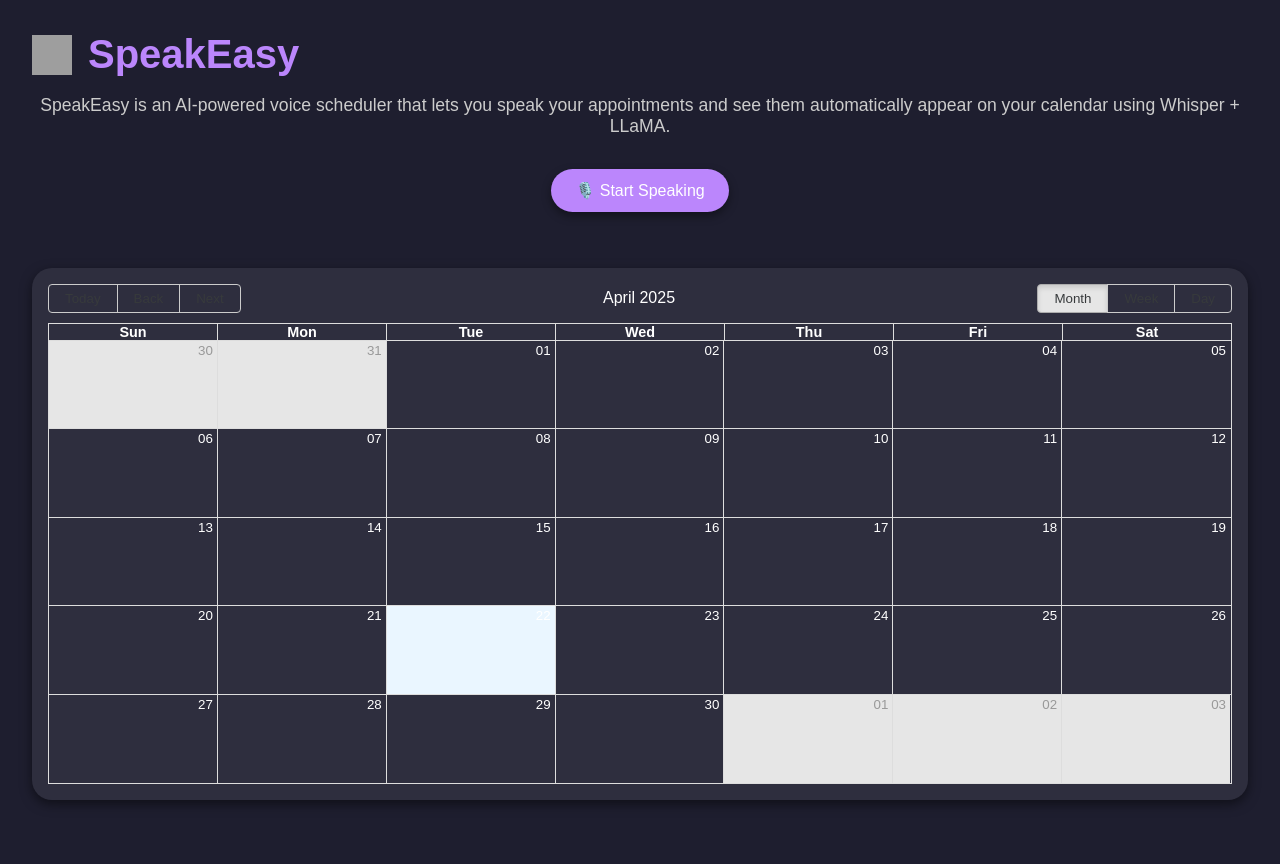
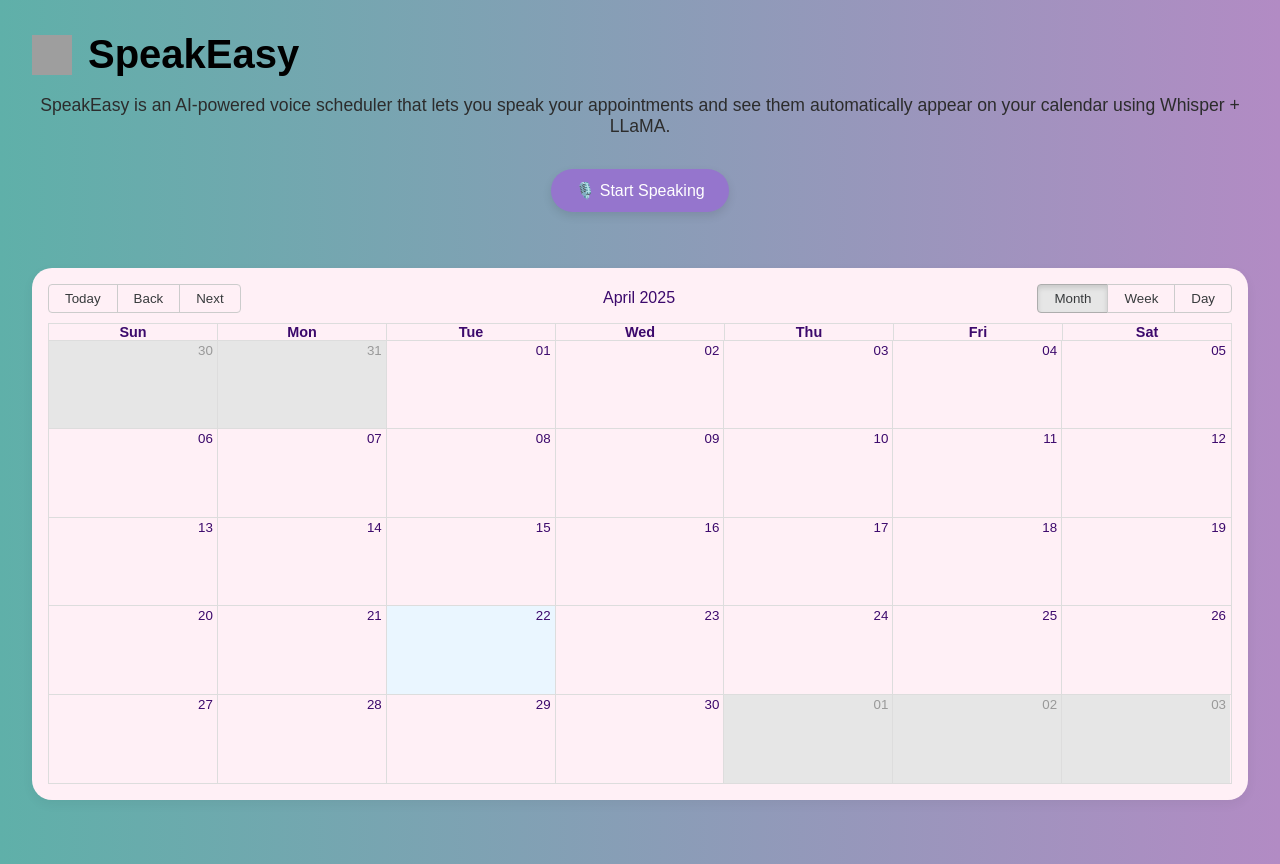
Before and after one commit to gayatrikharche/SpeakEasy, a React (Create React App) app in the folder frontend/: page / in a window 1280 px wide. Built offline with nearby package versions, Linux system fonts and the light colour scheme; no server answers; grey boxes are pictures that could not be loaded.

Commit message:
changed background

```diff
--- a/frontend/src/VoiceScheduler.js
+++ b/frontend/src/VoiceScheduler.js
@@ -8,8 +8,8 @@
 const spinnerStyle = {
   width: "40px",
   height: "40px",
-  border: "5px solid #ccc",
-  borderTop: "5px solid #6a1b9a",
+  border: "5px solid #d1c4e9",
+  borderTop: "5px solid #7e57c2",
   borderRadius: "50%",
   animation: "spin 1s linear infinite",
   margin: "0 auto 1rem",
@@ -24,6 +24,18 @@
 @keyframes fadeInEvent {
   from { opacity: 0; transform: translateY(10px); }
   to { opacity: 1; transform: translateY(0); }
+}
+
+@media (max-width: 600px) {
+  .calendar-container {
+    height: 400px !important;
+    padding: 0.5rem !important;
+  }
+  .header-container {
+    flex-direction: column !important;
+    align-items: flex-start !important;
+    gap: 0.5rem !important;
+  }
 }`;
 
 export default function VoiceScheduler() {
@@ -44,6 +56,14 @@
     setDate(newDate);
   };
 
+  const getIcon = (title) => {
+    const lower = title.toLowerCase();
+    if (lower.includes("doctor") || lower.includes("appointment")) return "🩺";
+    if (lower.includes("meeting")) return "📅";
+    if (lower.includes("call")) return "📞";
+    return "📝";
+  };
+
   useEffect(() => {
     const fetchEvents = async () => {
       try {
@@ -59,7 +79,7 @@
 
             if (!isNaN(start.getTime())) {
               parsedEvents.push({
-                title: `${item.purpose} with ${item.person}`,
+                title: `${getIcon(item.purpose)} ${item.purpose} with ${item.person}`,
                 start,
                 end,
                 className: "fade-in-event"
@@ -106,7 +126,7 @@
           setEvents((prev) => [
             ...prev,
             {
-              title: `${data.purpose} with ${data.person}`,
+              title: `${getIcon(data.purpose)} ${data.purpose} with ${data.person}`,
               start,
               end,
               className: "fade-in-event"
@@ -134,15 +154,15 @@
   };
 
   return (
-    <div style={{ padding: "2rem", fontFamily: "Poppins, sans-serif", background: "#1e1e2f", color: "#f0f0f0", minHeight: "100vh" }}>
+    <div style={{ padding: "2rem", fontFamily: "Poppins, sans-serif", background: "linear-gradient(to right, #5fb0a9, #b28bc4)" , minHeight: "100vh" }}>
       <style>{spinnerKeyframes}</style>
 
-      <div style={{ display: "flex", alignItems: "center", gap: "1rem", marginBottom: "1rem" }}>
+      <div className="header-container" style={{ display: "flex", alignItems: "center", gap: "1rem", marginBottom: "1rem" }}>
         <img src="https://cdn-icons-png.flaticon.com/512/3405/3405822.png" alt="SpeakEasy Logo" width="40" height="40" />
-        <h1 style={{ fontSize: "2.5rem", color: "#bb86fc", margin: 0 }}>SpeakEasy</h1>
+        <h1 style={{ fontSize: "2.5rem", color: "black", margin: 0 }}>SpeakEasy</h1>
       </div>
 
-      <p style={{ marginBottom: "2rem", fontSize: "1.1rem", color: "#ccc" }}>
+      <p style={{ marginBottom: "2rem", fontSize: "1.1rem",  textAlign: "center", color: "#2c2c2c" }}>
         SpeakEasy is an AI-powered voice scheduler that lets you speak your appointments and see them automatically appear on your calendar using Whisper + LLaMA.
       </p>
 
@@ -152,13 +172,13 @@
           padding: "0.75rem 1.5rem",
           fontSize: "1rem",
           borderRadius: "30px",
-          backgroundColor: recording ? "#cf6679" : "#bb86fc",
+          backgroundColor: recording ? "#e57373" : "#9575cd",
           color: "white",
           border: "none",
           cursor: "pointer",
           transition: "all 0.3s ease",
           marginBottom: "1.5rem",
-          boxShadow: "0px 4px 10px rgba(0, 0, 0, 0.4)",
+          boxShadow: "0px 4px 10px rgba(0, 0, 0, 0.1)",
         }}
       >
         {recording ? "🛑 Stop Recording" : "🎙️ Start Speaking"}
@@ -167,23 +187,23 @@
       {loading && (
         <div style={{ textAlign: "center", marginBottom: "1.5rem" }}>
           <div style={spinnerStyle}></div>
-          <p style={{ fontStyle: "italic", color: "#bb86fc", fontWeight: "bold" }}>
+          <p style={{ fontStyle: "italic", color: "#7e57c2", fontWeight: "bold" }}>
             Transcribing your input... please wait
           </p>
         </div>
       )}
 
-      <p style={{ fontStyle: "italic", color: "#9e9e9e", marginBottom: "2rem" }}>
+      <p style={{ fontStyle: "italic", color: "#6d6875", marginBottom: "2rem" }}>
         {transcript && `You said: "${transcript}"`}
       </p>
 
-      <div style={{ height: "500px", backgroundColor: "#2e2e3e", borderRadius: "20px", padding: "1rem", boxShadow: "0 4px 12px rgba(0, 0, 0, 0.5)" }}>
+      <div className="calendar-container" style={{ height: "500px", backgroundColor: "#fff0f6", borderRadius: "20px", padding: "1rem", boxShadow: "0 4px 12px rgba(0, 0, 0, 0.05)" }}>
         <Calendar
           localizer={localizer}
           events={events}
           startAccessor="start"
           endAccessor="end"
-          style={{ height: "100%", color: "#fff" }}
+          style={{ height: "100%", color: "#3c096c" }}
           views={["month", "week", "day"]}
           view={view}
           onView={handleViewChange}
```
